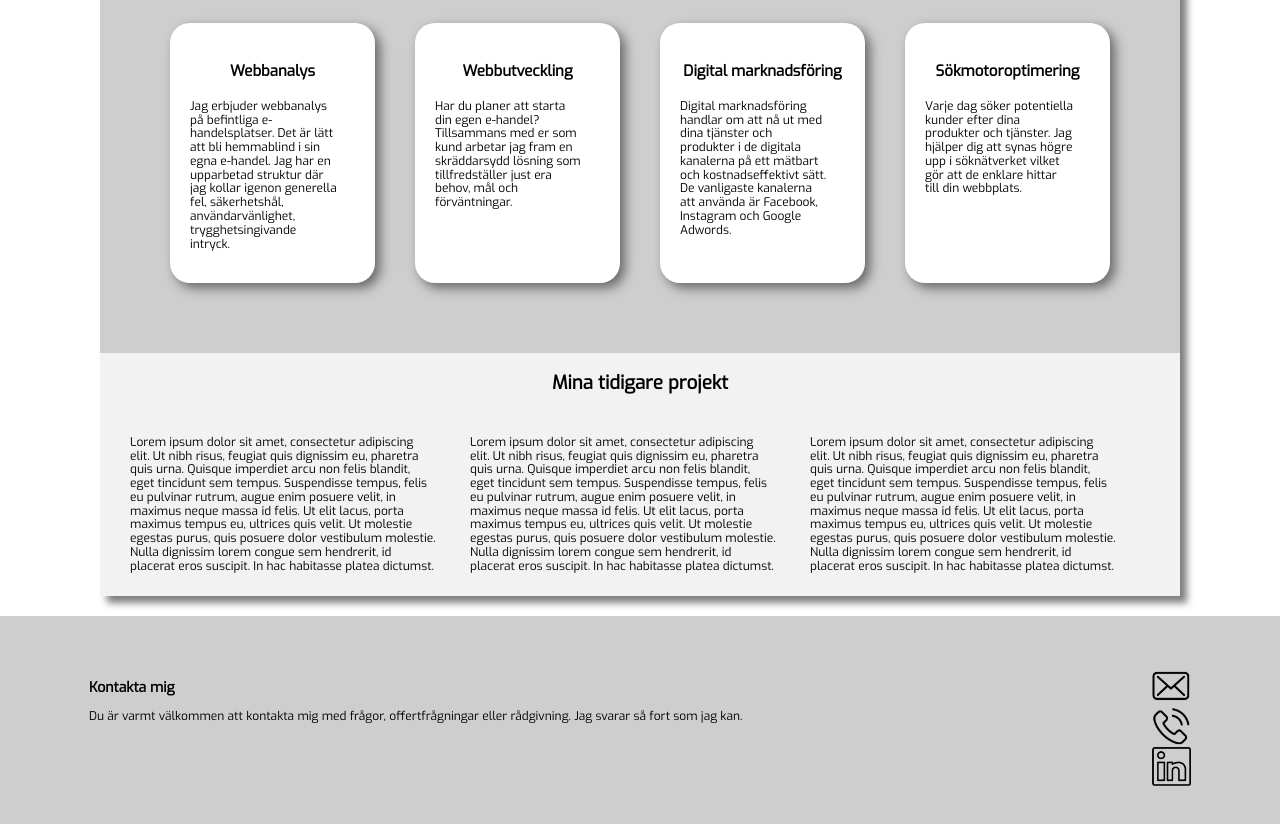
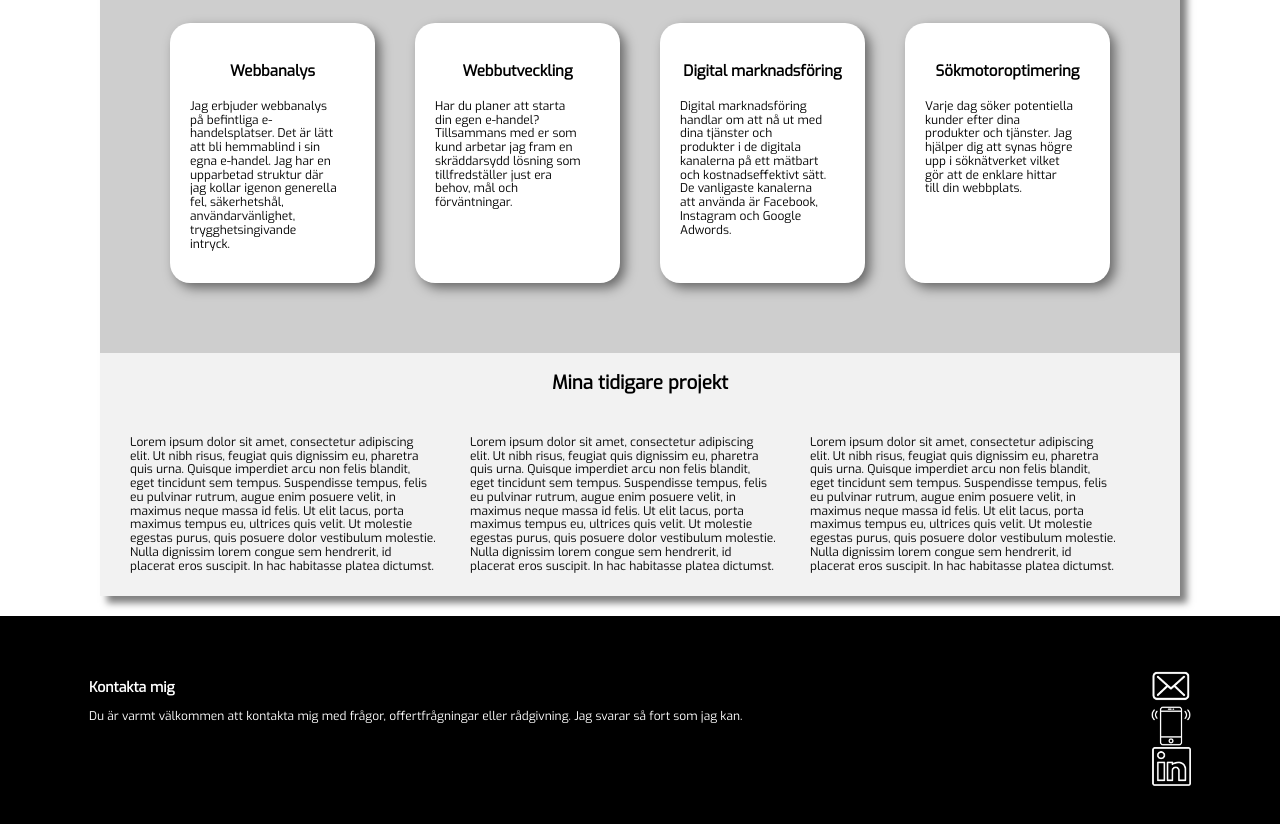
Before and after one commit to nataliefoghammar/nataliefoghammar.github.io, a plain HTML site: page index.html in a window 1280 px wide. Shown: the part 655-1479 px from the top of the page. Drawn offline with nearby package versions, Linux system fonts and the light colour scheme.

Commit message:
ändrade layout

```diff
--- a/index.html
+++ b/index.html
@@ -97,12 +97,12 @@
   <a name="kontakta">
     <div class="kontakt">
           <h3 class="kontakta-mig-text">Kontakta mig</h3>
-          <p>Du är varmt välkommen att kontakta mig med frågor, offertfrågningar eller rådgivning. Jag svarar så fort som jag kan.<p>
+          <p class="kontakta-mig-brodtext">Du är varmt välkommen att kontakta mig med frågor, offertfrågningar eller rådgivning. Jag svarar så fort som jag kan.<p>
   </div>
   <div class="kontaktlank">
-          <a target="_blank" href="mailto:nataliefoghammar@hotmail.com"><img src="mail.png" alt="mail"></a>
-          <a target="_blank" href="tel:+46735932830"><img src="126466-multimedia-collection.png" alt="mobil"></a>
-          <a target="_blank" href="https://www.linkedin.com/in/nataliefoghammar/"><img src="linkedin-icon.png" alt="Linkedin"></a>
+          <a target="_blank" href="mailto:nataliefoghammar@hotmail.com"><img src="mail-vit.png" alt="mail"></a>
+          <a target="_blank" href="tel:+46735932830"><img src="mobil-vit.png" alt="mobil"></a>
+          <a target="_blank" href="https://www.linkedin.com/in/nataliefoghammar/"><img src="linkedin-vit.png" alt="Linkedin"></a>
   </div>
 </div> </a>
         </body>
--- a/styles.css
+++ b/styles.css
@@ -136,14 +136,19 @@ li a:hover {
 .botten {
   display: flex;
   justify-content: center;
-  background-color: #cecece;
+  background-color: black;
   padding: 50px;
 }
 
 .kontakta-mig-text {
 text-align:left;
+color: white;
+}
 
+.kontakta-mig-brodtext {
+  color: white;
 }
+
 .kontaktlank img {
 display: flex;
 justify-content: flex-end;
```
Also changed, not shown: Bilder/Linkedin-vit.png (added), Bilder/mail-vit.png (added), Bilder/mobil-vit.png (added), Linkedin-vit.png (added), mail-vit.png (added), mobil-vit.png (added).
